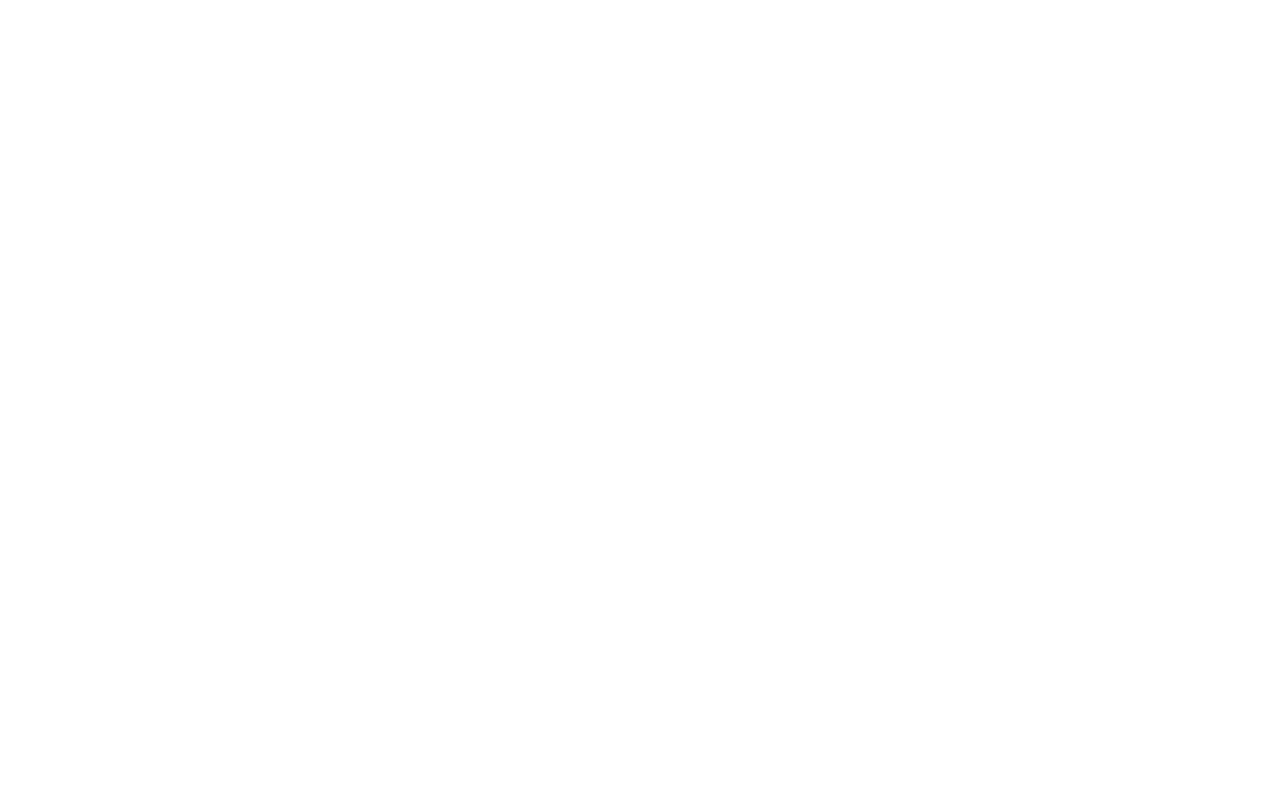
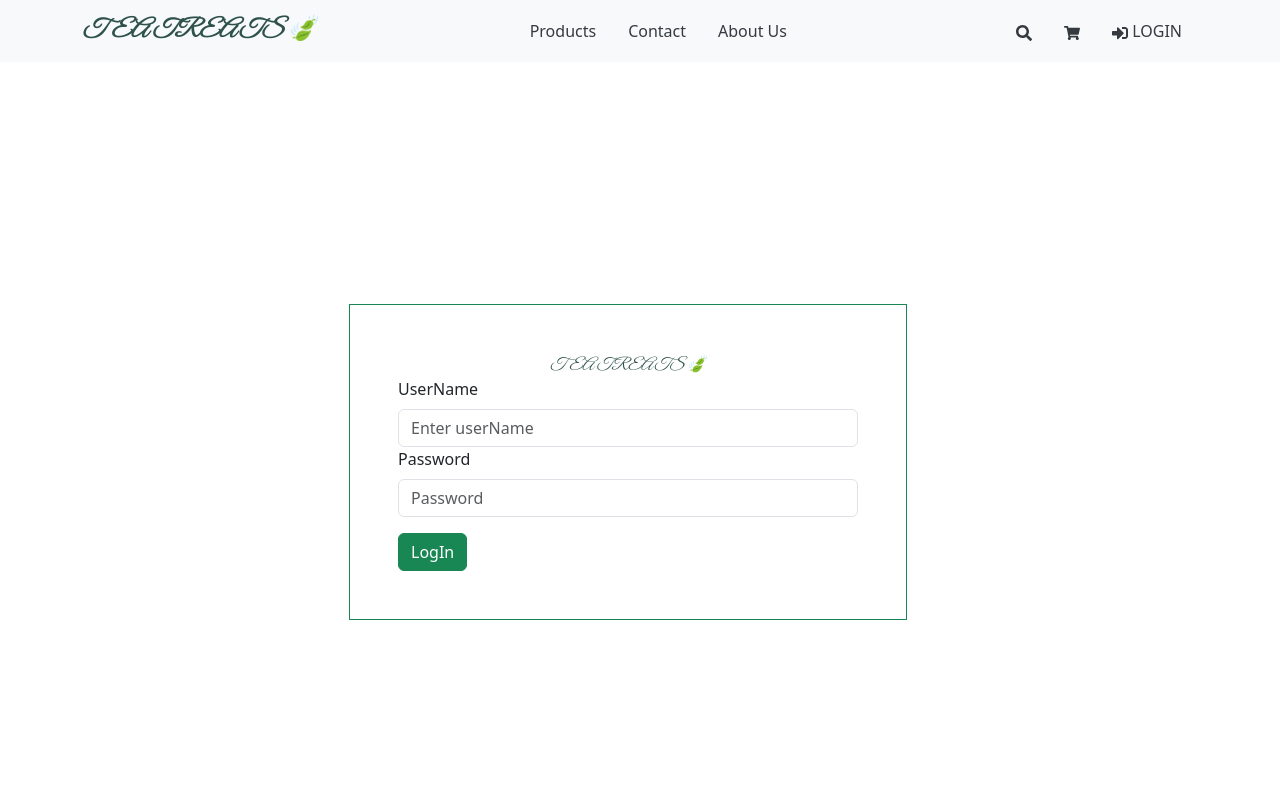
Before and after one commit to eht-ck/microfrontend, a React app in the folder container/: page /login in a window 1280 px wide. Before the commit this address had no page. Shown: the top 800 px of the page. Built offline with nearby package versions, Linux system fonts and the light colour scheme; a web font is replaced by a local one.

Commit message:
feat: add auth

```diff
--- a/container/package.json
+++ b/container/package.json
@@ -36,6 +36,7 @@
   },
   "dependencies": {
     "@babel/runtime": "^7.13.10",
+    "axios": "^1.8.1",
     "bootstrap": "^5.3.3",
     "react": "^18.2.0",
     "react-bootstrap": "^2.10.9",
--- a/container/src/App.jsx
+++ b/container/src/App.jsx
@@ -2,18 +2,23 @@
 import ReactDOM from "react-dom/client";
 
 import "bootstrap/dist/css/bootstrap.min.css";
-import Home  from "./pages/Home";
+import Home from "./pages/Home";
 const Product = React.lazy(() => import("mf_product/Product"));
 
 import { BrowserRouter, Routes, Route } from "react-router-dom";
+import SignIn from "./pages/SignIn";
+import AuthProvider from "./context/AuthContext";
 
 const App = () => (
   <>
-    <BrowserRouter>
-      <Routes>
-        <Route index element={<Home />} />
-      </Routes>
-    </BrowserRouter>
+    <AuthProvider>
+      <BrowserRouter>
+        <Routes>
+          <Route index element={<Home />} />
+          <Route path="login" element={<SignIn />} />
+        </Routes>
+      </BrowserRouter>
+    </AuthProvider>
   </>
 );
 const rootElement = document.getElementById("app");
--- a/container/src/components/About.jsx
+++ b/container/src/components/About.jsx
@@ -1,8 +1,7 @@
 import React from "react";
 import { Card, Container, Row, Col, Image } from "react-bootstrap";
-// import "bootstrap/dist/css/bootstrap.min.css";
 
- import AboutImage from "../../public/assets/img1.jpg"; // Use a relevant high-quality image
+ import AboutImage from "../../public/assets/img1.jpg";
 
 const About = () => {
   return (
--- a/container/src/components/AnnouncementBanner.css
+++ b/container/src/components/AnnouncementBanner.css
@@ -1,5 +1,3 @@
-
-
 .custom-alert {
     background-color: var(--banner-green) !important;
     margin-top: -0.7px;
--- a/container/src/components/AnnouncementBanner.jsx
+++ b/container/src/components/AnnouncementBanner.jsx
@@ -5,8 +5,8 @@
 
 const AnnouncementBanner = () => {
   return (
-    <Alert variant="" className="text-center pt-10 pb-10 mb-0 text-white custom-alert ">
-      FLAT 10% OFF ON GIFT SETS!!
+    <Alert variant="" className="text-center pt-1 pb-1  mb-0 text-white custom-alert ">
+     🚀🚀 FLAT 10% OFF ON GIFT SETS!!
     </Alert>
   );
 };
--- a/container/src/components/Footer.jsx
+++ b/container/src/components/Footer.jsx
@@ -3,7 +3,6 @@
 import Row from 'react-bootstrap/Row';
 import Col from 'react-bootstrap/Col';
 import { FaFacebook, FaTwitter, FaInstagram } from 'react-icons/fa';
-// import './Footer.css';
 
 const Footer = () => {
   return (
@@ -11,7 +10,8 @@
       <Container className="p-4">
         <Row>
           <Col lg={6} md={12} className="mb-4 mb-md-0">
-            <h5 className="text-uppercase">TEA TREATS</h5>
+
+            <h5 className="text-uppercase">TEA TREATS 🍃</h5>
             <p>
               Enjoy the finest selection of teas and treats from around the world.
             </p>
--- a/container/src/components/Header.jsx
+++ b/container/src/components/Header.jsx
@@ -1,12 +1,27 @@
-import React from "react";
+import React, { useState, useEffect } from "react";
 import Container from 'react-bootstrap/Container';
 import Nav from 'react-bootstrap/Nav';
 import Navbar from 'react-bootstrap/Navbar';
-import { FaShoppingCart, FaSearch, FaSignInAlt } from 'react-icons/fa';
+import { FaShoppingCart, FaSearch, FaSignInAlt, FaSignOutAlt } from 'react-icons/fa';
 import '../index.css';
 import './Header.css';
 
-export default function Header() {
+const Header = () => {
+  const [isLoggedIn, setIsLoggedIn] = useState(false);
+
+  useEffect(() => {
+     const token = document.cookie.split('; ').find(row => row.startsWith('token='));
+
+    if (token) {
+      setIsLoggedIn(true);
+    }
+  }, []);
+
+  const handleLogout = () => {
+    document.cookie = 'token=; Max-Age=0; path=/;';
+    setIsLoggedIn(false);
+  };
+
   return (
     <Navbar bg="light" data-bs-theme="light" sticky="top" expand="lg">
       <Container>
@@ -22,9 +37,16 @@
         <div className="d-flex align-items-center gap-3">
           <Nav.Link href="#search"><FaSearch /></Nav.Link>
           <Nav.Link href="#cart"><FaShoppingCart /></Nav.Link>
-          <Nav.Link href="#signin"><FaSignInAlt /></Nav.Link>
+          {isLoggedIn ? (
+            <Nav.Link href="#logout" onClick={handleLogout}><FaSignOutAlt /> LOGOUT</Nav.Link>
+
+          ) : (
+            <Nav.Link href="/login"><FaSignInAlt /> LOGIN </Nav.Link>
+          )}
         </div>
       </Container>
     </Navbar>
   );
 }
+
+export default Header;
--- a/container/src/components/HeroSection.jsx
+++ b/container/src/components/HeroSection.jsx
@@ -1,5 +1,4 @@
 import React, { useEffect, useState } from "react";
-// import "bootstrap/dist/css/bootstrap.min.css";
 import "./HeroSection.css"; // Custom styles for animation
 import Image3 from "../../public/assets/hero_croped.JPG";
 
--- /dev/null
+++ b/container/src/components/Login.jsx
@@ -0,0 +1,76 @@
+import Button from "react-bootstrap/Button";
+import Form from "react-bootstrap/Form";
+import { useState, useContext } from "react";
+import { useNavigate } from "react-router-dom";
+import AuthContext from "../context/AuthContext";
+// import {userContext}
+import axios from "axios";
+
+const Login = () => {
+  const [userName, setUserName] = useState("");
+  const [password, setPassword] = useState("");
+  const navigate = useNavigate();
+  //   const { setIsLoggedIn } = useContext(AuthContext);
+  const handleSubmitLogin = async (event) => {
+    event.preventDefault();
+
+    try {
+      const payload = {
+        userName: userName,
+        password: password,
+      };
+
+      const response = await axios.post(
+        "http://localhost:8080/api/user/login",
+        payload
+      );
+      const token = response.data;
+      document.cookie = `token=${token}; path=/;`;
+      console.log("Login Successfully: ", response.data);
+      navigate("/");
+    } catch (error) {
+      console.log("Login Failed: ", error);
+    }
+  };
+
+  return (
+    <>
+      <div className="container d-flex vh-100">
+        <div className="row w-100 justify-content-center align-items-center">
+          <div className="col-10 col-md-8 col-lg-6 p-5 border border-success">
+            <Form onSubmit={handleSubmitLogin}>
+              <div className="fst-italic brand-color mx-auto text-center">
+                TEA TREATS 🍃
+              </div>
+              <Form.Group controlId="formBasicEmail">
+                <Form.Label>UserName</Form.Label>
+                <Form.Control
+                  type="text"
+                  placeholder="Enter userName"
+                  value={userName}
+                  onChange={(e) => setUserName(e.target.value)}
+                />
+              </Form.Group>
+
+              <Form.Group className="mb-3" controlId="formBasicPassword">
+                <Form.Label>Password</Form.Label>
+                <Form.Control
+                  type="password"
+                  placeholder="Password"
+                  value={password}
+                  onChange={(e) => setPassword(e.target.value)}
+                />
+              </Form.Group>
+
+              <Button variant="success" type="submit">
+                LogIn
+              </Button>
+            </Form>
+          </div>
+        </div>
+      </div>
+    </>
+  );
+};
+
+export default Login;
--- /dev/null
+++ b/container/src/context/AuthContext.js
@@ -0,0 +1,15 @@
+import React, { createContext, useState } from "react";
+
+export const AuthContext = createContext({});
+
+const AuthProvider = ({ children }) => {
+  const [isLoggedIn, setIsLoggedIn] = useState(false);
+
+  return (
+    <AuthContext.Provider value={{ isLoggedIn, setIsLoggedIn }}>
+      {children}
+    </AuthContext.Provider>
+  );
+};
+
+export default AuthProvider;
--- /dev/null
+++ b/container/src/pages/SignIn.js
@@ -0,0 +1,14 @@
+import Header from "../components/Header";
+import Footer  from "../components/Footer";
+import Login from "../components/Login";
+
+const SignIn = () => {
+return <>
+<Header/>
+  <Login/>
+<Footer/>
+</>
+
+}
+
+export default SignIn;
```
Also changed, not shown: 1 other file (tests, documents, lock files or other folders).
